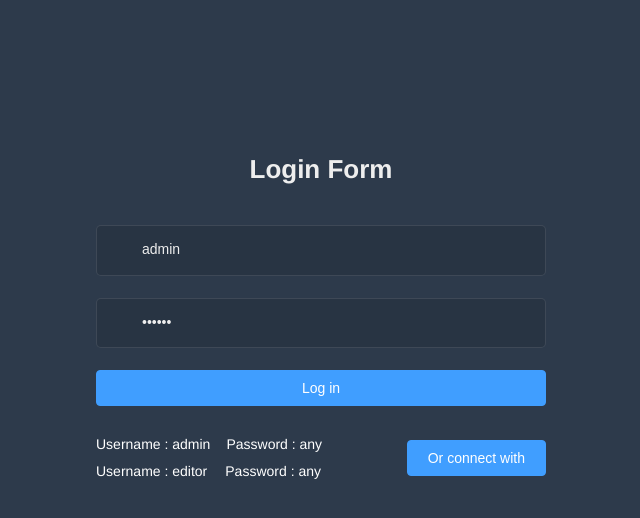
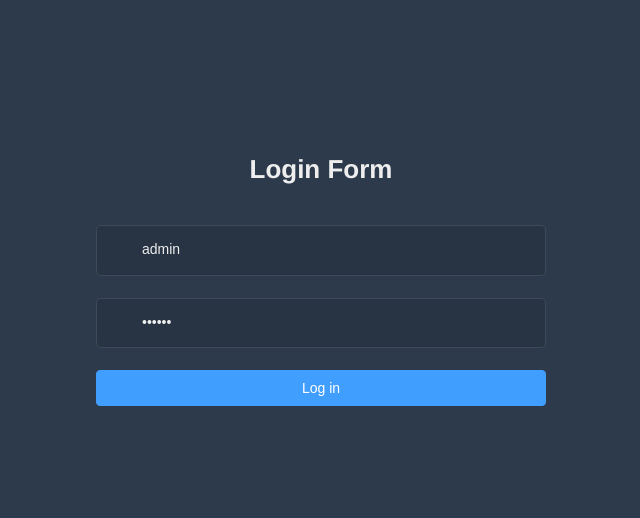
Before and after one commit to ZhangBarry825/luckyme-admin, a Vue app: page /#/login in a window 1280 px wide. Shown: the top 518 px of the page, without its empty margins (319-959 px from the left). Built offline with nearby package versions, Linux system fonts and the light colour scheme.

Commit message:
request统一处理

```diff
--- a/src/views/login/index.vue
+++ b/src/views/login/index.vue
@@ -39,16 +39,16 @@
 
       <el-button :loading="loading" type="primary" style="width:100%;margin-bottom:30px;" @click.native.prevent="handleLogin">{{ $t('login.logIn') }}</el-button>
 
-      <div class="tips">
-        <span>{{ $t('login.username') }} : admin</span>
-        <span>{{ $t('login.password') }} : {{ $t('login.any') }}</span>
-      </div>
-      <div class="tips">
-        <span style="margin-right:18px;">{{ $t('login.username') }} : editor</span>
-        <span>{{ $t('login.password') }} : {{ $t('login.any') }}</span>
-      </div>
+      <!--<div class="tips">-->
+        <!--<span>{{ $t('login.username') }} : admin</span>-->
+        <!--<span>{{ $t('login.password') }} : {{ $t('login.any') }}</span>-->
+      <!--</div>-->
+      <!--<div class="tips">-->
+        <!--<span style="margin-right:18px;">{{ $t('login.username') }} : editor</span>-->
+        <!--<span>{{ $t('login.password') }} : {{ $t('login.any') }}</span>-->
+      <!--</div>-->
 
-      <el-button class="thirdparty-button" type="primary" @click="showDialog=true">{{ $t('login.thirdparty') }}</el-button>
+      <!--<el-button class="thirdparty-button" type="primary" @click="showDialog=true">{{ $t('login.thirdparty') }}</el-button>-->
     </el-form>
 
     <el-dialog :title="$t('login.thirdparty')" :visible.sync="showDialog" append-to-body>
```
